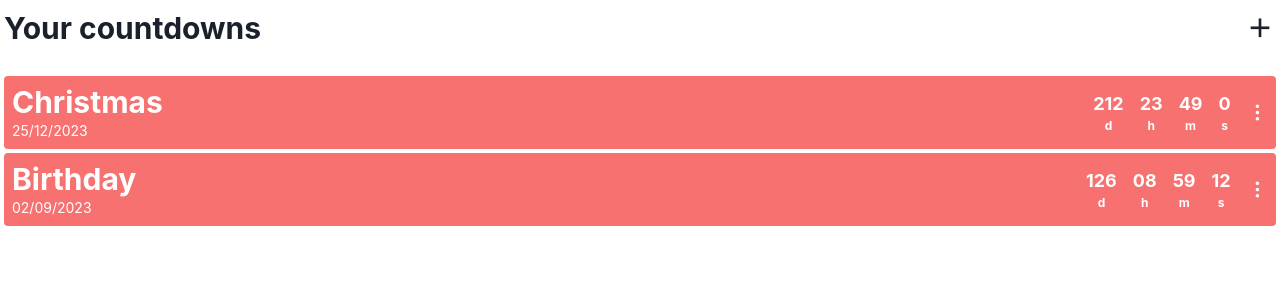
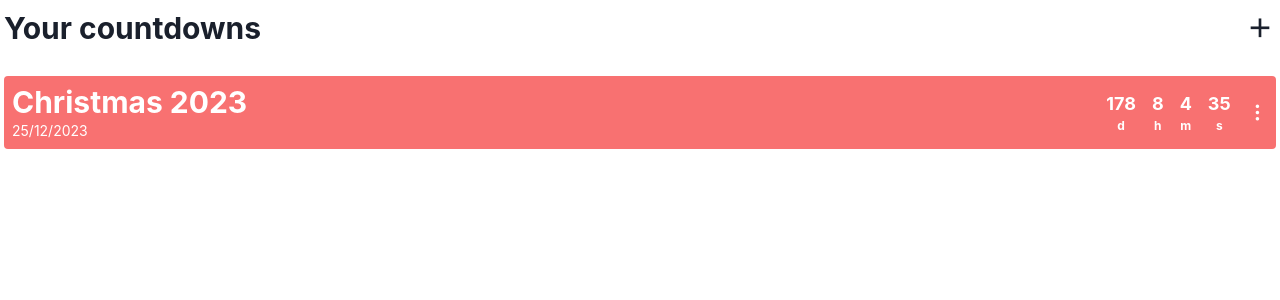
Before and after one commit to YinChuRijnaard/dayz-left, a React (Vite) app: page / in a window 1280 px wide. Shown: the top 300 px of the page. Built offline with nearby package versions, Linux system fonts and the light colour scheme.

Commit message:
Barely working prototype

```diff
--- a/src/App.tsx
+++ b/src/App.tsx
@@ -1,11 +1,41 @@
+// Framework elements
+import { useState } from "react";
+
 // Dependency imports
+import { nanoid } from "nanoid";
 import { Heading } from "@chakra-ui/react";
+
+// Hook imports
+import { useCountdown } from "./hooks/useCountdown";
 
 // Component imports
 import Entry from "./components/Entry";
 import EntryModal from "./components/EntryModal";
 
 const App = () => {
+  const [days, hours, minutes, seconds] = useCountdown(new Date(2022, 11, 25));
+  const [countdowns, setCountdowns] = useState([
+    {
+      id: nanoid(),
+      title: "Christmas 2023",
+      date: "25/12/2023",
+    },
+  ]);
+
+  const countdownsMap = countdowns.map((cd) => {
+    return (
+      <Entry
+        id={cd.id}
+        title={cd.title}
+        date={cd.date}
+        days={days}
+        hours={hours}
+        minutes={minutes}
+        seconds={seconds}
+      />
+    );
+  });
+
   return (
     <main className="min-w-max p-1">
       <div className="flex items-center justify-between">
@@ -15,24 +45,7 @@ const App = () => {
 
       <br />
 
-      <div className="space-y-1">
-        <Entry
-          title={"Christmas"}
-          date={"25/12/2023"}
-          days={"212"}
-          hours={"23"}
-          minutes={"49"}
-          seconds={"0"}
-        />
-        <Entry
-          title={"Birthday"}
-          date={"02/09/2023"}
-          days={"126"}
-          hours={"08"}
-          minutes={"59"}
-          seconds={"12"}
-        />
-      </div>
+      <div className="space-y-1">{countdownsMap}</div>
     </main>
   );
 };
--- /dev/null
+++ b/src/context/CountdownContext.tsx
@@ -0,0 +1,5 @@
+// Framework imports
+import { createContext, useCallback, useState } from "react";
+
+//Dependency imports
+import { nanoid } from "nanoid";
--- /dev/null
+++ b/src/hooks/useCountdown.tsx
@@ -0,0 +1,33 @@
+// Framework imports
+import { useEffect, useState } from "react";
+
+const useCountdown = (targetDate: any) => {
+  const countdownDate = new Date(targetDate).getTime();
+
+  const [countdown, setCountdown] = useState(
+    countdownDate - new Date().getTime()
+  );
+
+  useEffect(() => {
+    const interval = setInterval(() => {
+      setCountdown(countdownDate - new Date().getTime());
+    }, 1000);
+
+    return () => clearInterval(interval);
+  }, [countdownDate]);
+
+  return getReturnValues(countdown);
+};
+
+const getReturnValues = (countdown: number) => {
+  const days = Math.floor(countdown / (1000 * 60 * 60 * 24));
+  const hours = Math.floor(
+    (countdown % (1000 * 60 * 60 * 24)) / (1000 * 60 * 60)
+  );
+  const minutes = Math.floor((countdown % (1000 * 60 * 60)) / (1000 * 60));
+  const seconds = Math.floor((countdown % (1000 * 60)) / 1000);
+
+  return [days, hours, minutes, seconds];
+};
+
+export { useCountdown };
--- a/src/main.tsx
+++ b/src/main.tsx
@@ -28,6 +28,8 @@ ReactDOM.createRoot(document.getElementById("root")!).render(
 
 // Context imports
 
+// Hook imports
+
 // Util imports
 
 // Component imports
```
Also changed, not shown: src/components/Entry.tsx (+5 -4 lines).
